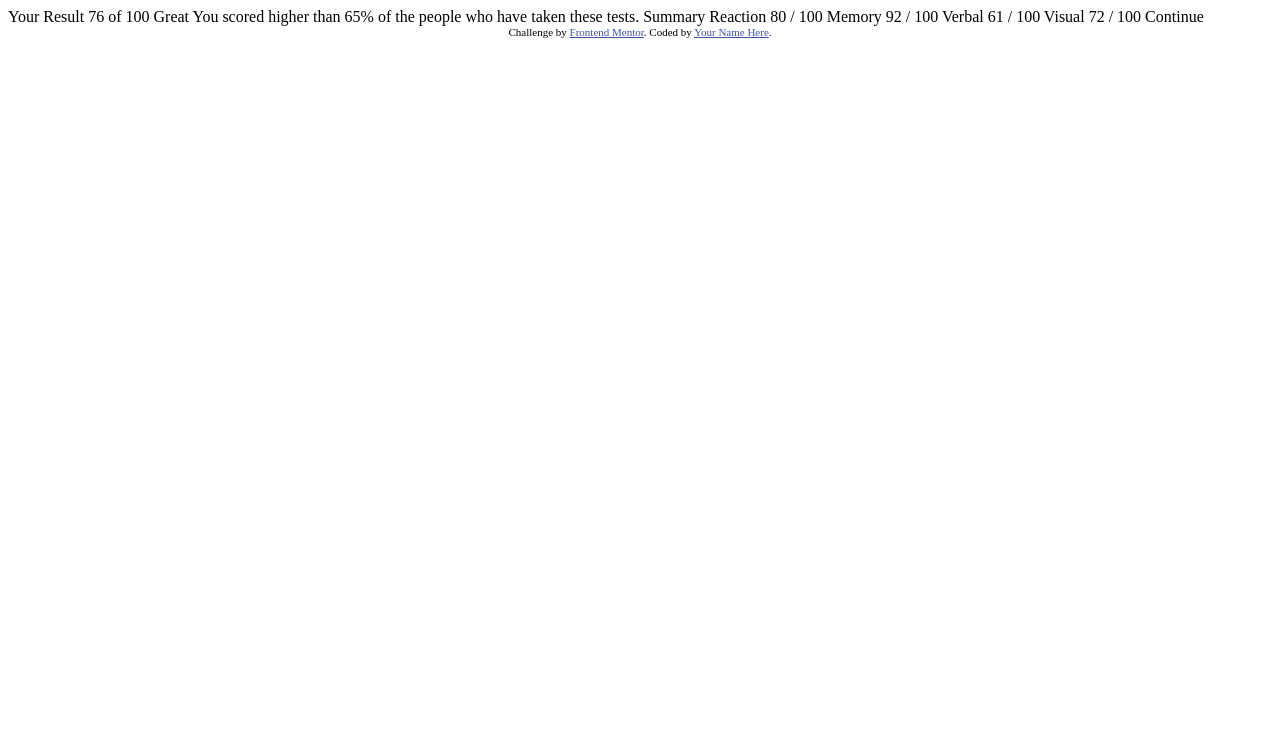
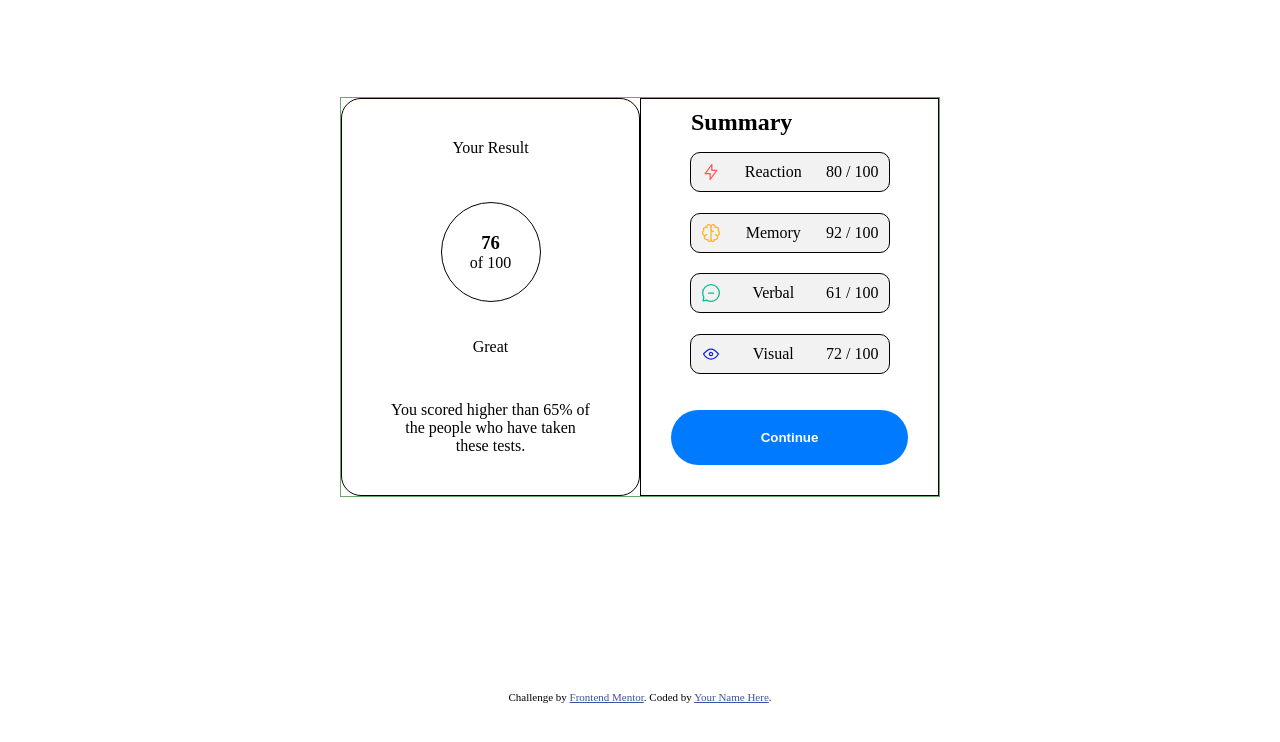
Before and after one commit to Andrewwangari/frontend-mentor4, a plain HTML site: page index.html in a window 1280 px wide. Drawn offline with Linux system fonts and the light colour scheme.

Commit message:
fourth frontend mentor challenge

```diff
--- a/index.html
+++ b/index.html
@@ -5,39 +5,65 @@
   <meta name="viewport" content="width=device-width, initial-scale=1.0"> <!-- displays site properly based on user's device -->
 
   <link rel="icon" type="image/png" sizes="32x32" href="./assets/images/favicon-32x32.png">
+  <link rel="stylesheet" href="styles.css">
 
   <title>Frontend Mentor | Results summary component</title>
 
-  <!-- Feel free to remove these styles or customise in your own stylesheet 👍 -->
-  <style>
-    .attribution { font-size: 11px; text-align: center; }
-    .attribution a { color: hsl(228, 45%, 44%); }
-  </style>
 </head>
 <body>
+ <main>
+  <section class="container1">
+   <aside class="aside1">
 
-  Your Result
-  76
-  of 100
+    <p class="para1">Your Result</p>
+    <div>
 
-  Great
-  You scored higher than 65% of the people who have taken these tests.
+      <h1>76</h1>
+      <p>of 100</p>
 
-  Summary
+    </div>
 
-  Reaction
-  80 / 100
+    <p class="para2">Great</p>
+    <p class="para3">You scored higher than 65% of<br>the people who have taken<br>these tests.</p>
+   </aside>
 
-  Memory
-  92 / 100
+   <aside class="container2 aside2">
+     <h2>Summary</h2>
 
-  Verbal
-  61 / 100
+     <div class="child-div">
+       <img src="assets/images/icon-reaction.svg" alt="reacton icon">
+       <p> Reaction</p>
+       <p>80 / 100</p>
 
-  Visual
-  72 / 100
+     </div>
 
-  Continue
+     <div class="child-div">
+       <img src="assets/images/icon-memory.svg" alt="memory icon">
+       <p>Memory</p>
+       <p>92 / 100</p>
+
+     </div>
+
+     <div class="child-div">
+        <img src="assets/images/icon-verbal.svg" alt="verbal icon">
+        <p>Verbal</p>
+        <p>61 / 100</p>
+
+     </div>
+     <div class="child-div">
+        <img src="assets/images/icon-visual.svg" alt="visual icon">
+        <p>Visual</p>
+        <p>72 / 100</p>
+     </div>
+
+     <button> Continue</button>
+
+  </aside>
+
+  </section>
+
+</main>
+
 
   <div class="attribution">
     Challenge by <a href="https://www.frontendmentor.io?ref=challenge" target="_blank">Frontend Mentor</a>.
--- a/styles.css
+++ b/styles.css
@@ -0,0 +1,113 @@
+* {
+
+    box-sizing: border-box;
+    padding: 0;
+    margin: 0;
+
+}
+
+body {
+    min-height: 100vh;
+    display: grid;
+    place-items: center;
+}
+
+.container1 {
+     border: 1px solid hsla(120, 53%, 32%, 0.678);
+     width: 600px;
+     height: 400px;
+     display: flex;
+     flex-direction: row;
+
+}
+
+
+.container2 {
+    width:300px;
+    border: 1px solid black;
+    display: flex;
+    flex-direction: column;
+    justify-content: space-between;
+}
+
+.aside1 {
+    width: 300px;
+    display: flex;
+    flex-direction: column;
+    align-items: center;
+    justify-content: space-between;
+    border: 1px solid black;
+    border-radius: 20px;
+  }
+
+.aside1 > div {
+    display: flex;
+    flex-direction: column;
+    justify-content: center;
+    align-items: center;
+    margin-bottom: 5px;
+    margin-top: 20px;
+    width: 100px;
+    height: 100px;
+    border: 1px solid black;
+    border-radius: 50%;
+  }
+
+  .aside1 p:first-child {
+     margin-top: 40px;
+  }
+
+  .para2 {
+          margin-top: 5px;
+          margin-bottom: 20px;
+  }
+  .para3 {
+    margin-bottom: 40px;
+    text-align: center;
+  }
+
+.child-div {
+    width: 200px;
+    height: 40px;
+    border: 1px solid black;
+    display: flex;
+    align-items: center;
+    justify-content: space-between;
+    padding: 10px;
+    background-color: #f2f2f2;
+    border-radius: 10px;
+    margin-top: 15px;
+    margin-left: auto;
+    margin-right: auto;
+    margin-bottom: 5px;
+}
+
+
+button {
+    padding: 20px 10px;
+    border: none;
+    background-color: #007bff;
+    color: #fff;
+    font-weight: bold;
+    border-radius: 40px;
+    cursor: pointer;
+    margin-top: 10px;
+    margin: 30px;
+  }
+
+h2 {
+    margin-left: 50px;
+    margin-top: 10px;
+}
+
+.attribution {
+
+    font-size: 11px;
+    text-align: center;
+
+}
+.attribution a {
+
+    color: hsl(228, 45%, 44%);
+
+    }
```
Also changed, not shown: design/active-states.jpg (added), design/desktop-design.jpg (added), design/desktop-preview.jpg (added), design/mobile-design.jpg (added), 2 other files.
